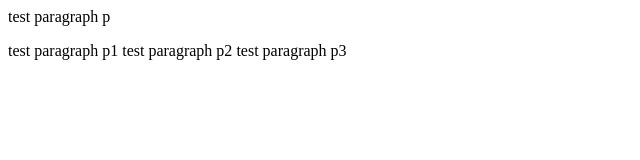
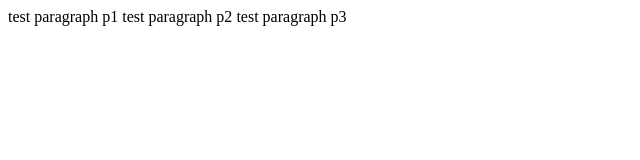
Before and after one commit to loneCreeper9102/loneCreeper9102.github.io, a plain HTML site: page index.html in a window 1280 px wide. Shown: the whole page, without its empty margins (0-640 px from the left). Drawn offline with Linux system fonts and the light colour scheme.

Commit message:
Update index.html

```diff
--- a/index.html
+++ b/index.html
@@ -3,9 +3,6 @@
     <title>loneCreeper9102的小窝</title>
   </head>
   <body>
-    <p>
-      test paragraph p
-    </p>
     <p1>
       test paragraph p1
     </p1>
```
